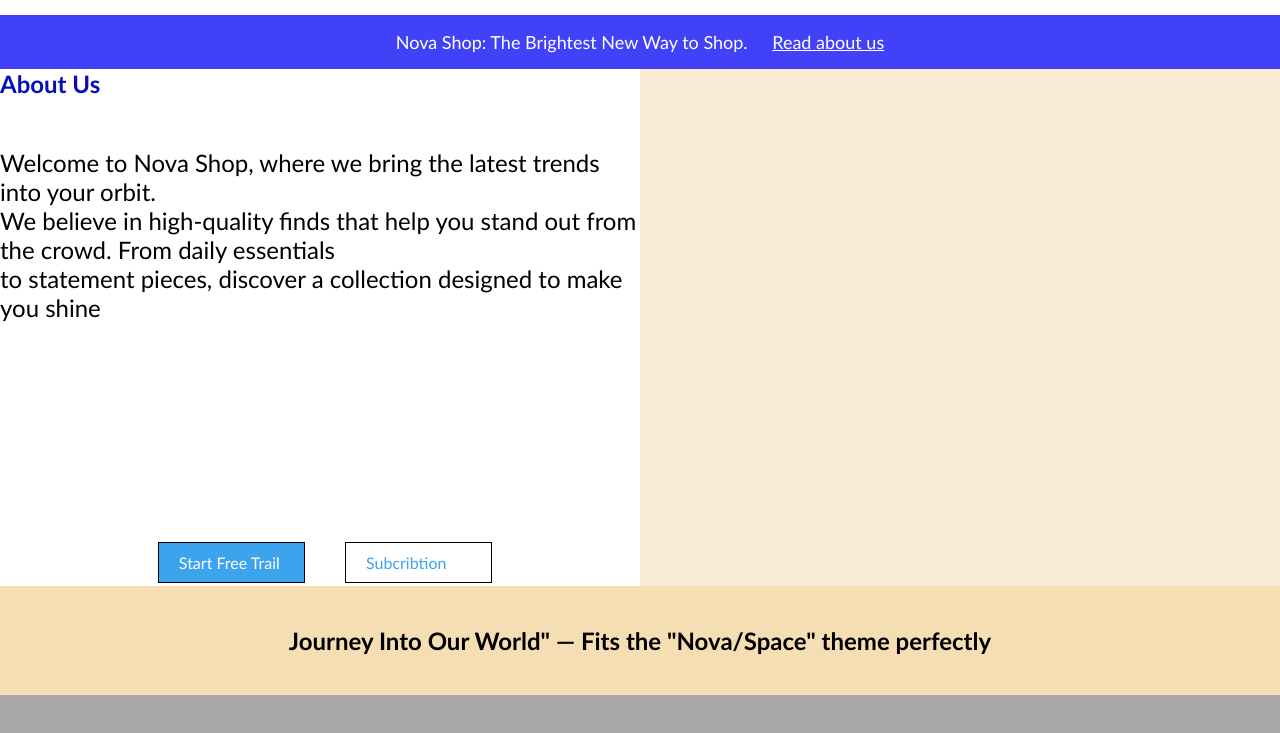
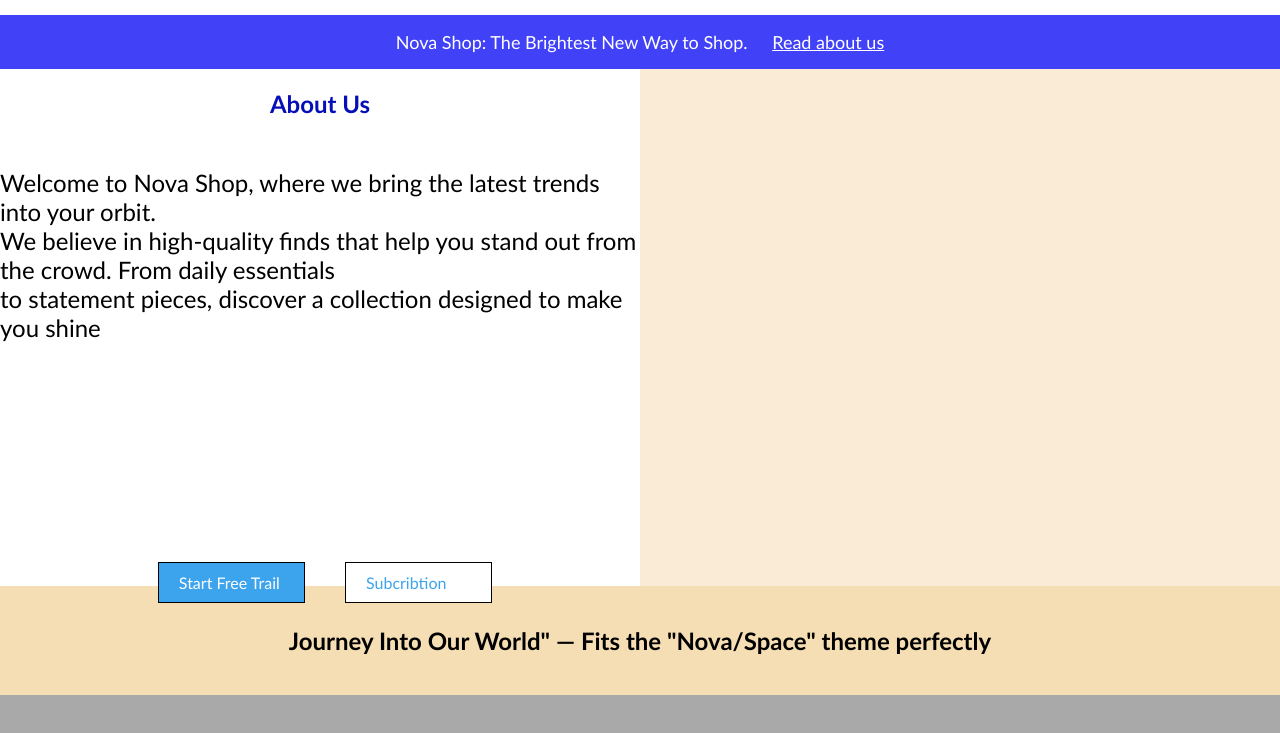
Before and after one commit to Ayush-level/CSS-mini-Projects, a plain HTML site: page NovaShop/index.html in a window 1280 px wide. Shown: the part 105-838 px from the top of the page. Drawn offline with nearby package versions, Linux system fonts and the light colour scheme.

Commit message:
dekh lo jo bhi hia

```diff
--- a/NovaShop/style.css
+++ b/NovaShop/style.css
@@ -118,6 +118,10 @@ html, body {
     font-weight: 600;
     color: rgb(5, 14, 183);
     font-size: x-large;
+    display: flex;
+    justify-content: center;
+    align-items: center;
+    margin-top: 20px;
  }
  #box1 p{
     margin-top: 50px;
```
